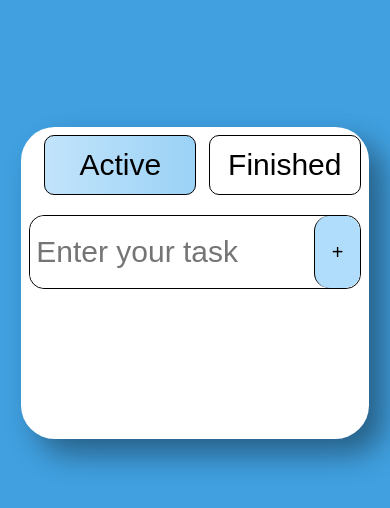
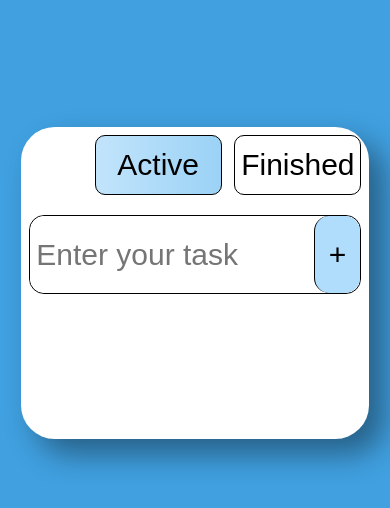
Before and after one commit to zelvet2005/ToDo, a plain HTML site: page index.html in a window 390 px wide. Drawn offline with Linux system fonts and the light colour scheme.

Commit message:
fixed font sizes for buttons for media query

```diff
--- a/style.css
+++ b/style.css
@@ -166,20 +166,17 @@ form {
     margin: 15vh auto 5vh auto;
     padding: 1vh;
   }
-  button:not(.nav-btn) {
-    font-size: 20px;
-  }
   .nav-btn {
     height: 60px;
-    width: 18vh;
+    width: 15vh;
     font-size: 30px;
   }
   .add-task-input {
-    height: 70px;
+    height: 75px;
   }
   .add-task-btn {
     width: 15%;
-    font-size: 40px;
+    font-size: 30px;
   }
   .task {
     height: 80px;
@@ -189,8 +186,8 @@ form {
     width: 78%;
   }
   .task button {
-    font-size: 24px;
+    font-size: 25px;
     width: 10%;
-    height: 60px;
+    height: 62px;
   }
 }
```
